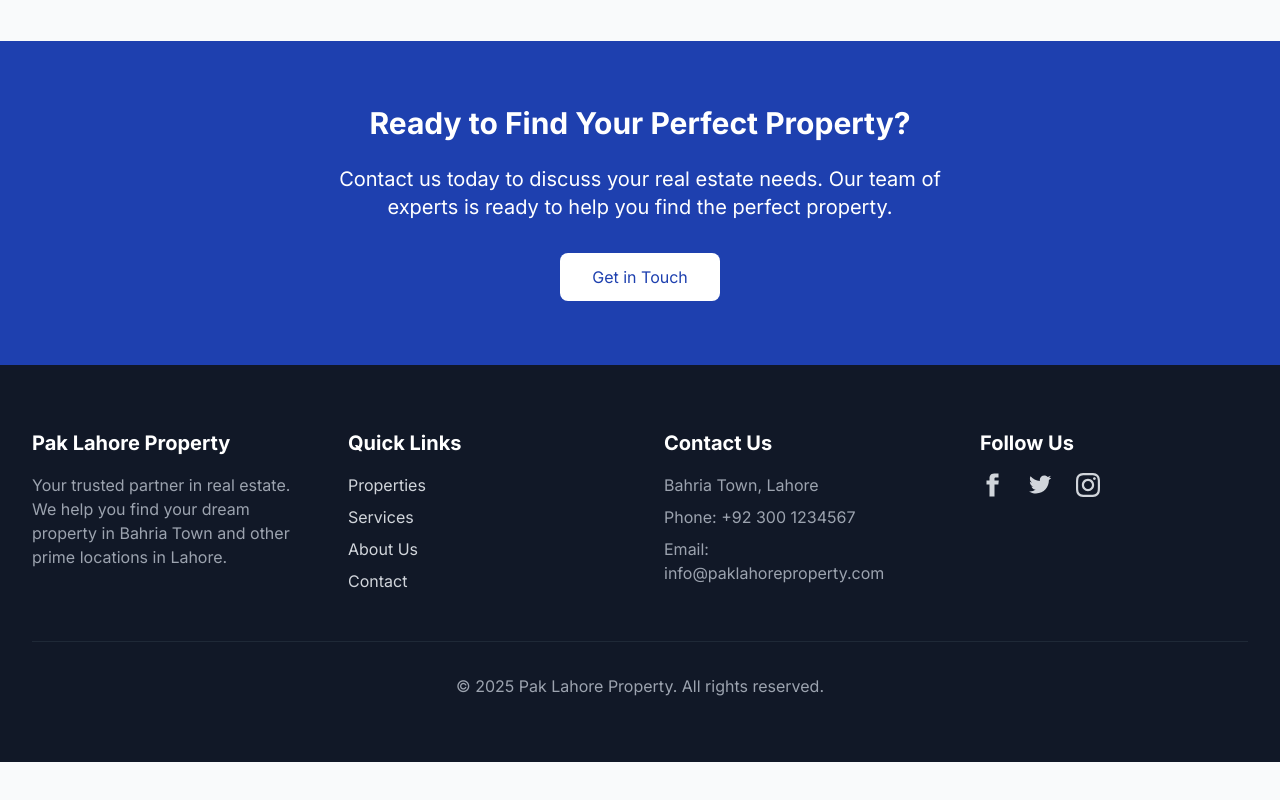
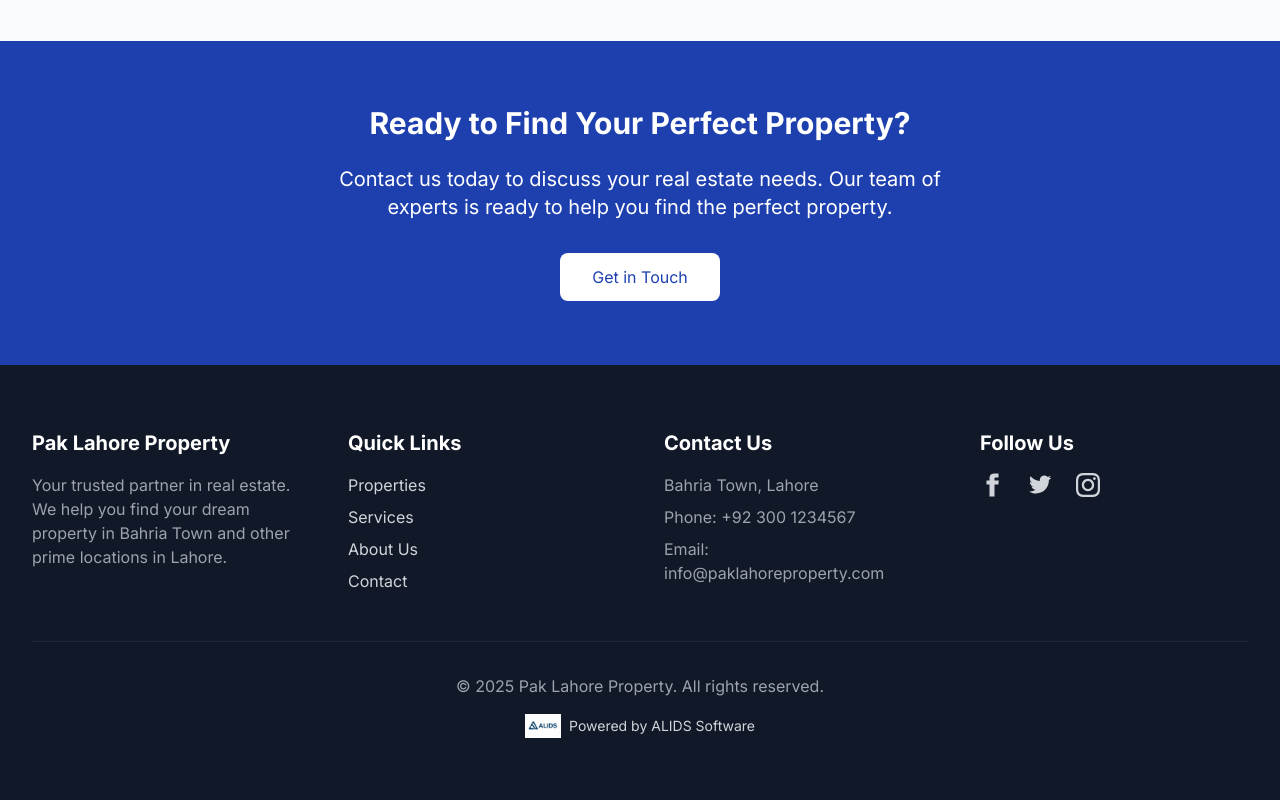
Before and after one commit to shahemwafi/pak, a Next.js app: page / in a window 1280 px wide. Shown: the part 1645-2445 px from the top of the page. Before the commit the page ends 2407 px from the top, so only its background shows below. Built offline with nearby package versions, Linux system fonts and the light colour scheme.

Commit message:
Fix ALIDS logo filename in footer and add correct logo image

```diff
--- a/src/components/Footer.tsx
+++ b/src/components/Footer.tsx
@@ -91,6 +91,12 @@ export default function Footer() {
 
         <div className="border-t border-gray-800 mt-12 pt-8 text-center text-gray-400">
           <p>&copy; {new Date().getFullYear()} Pak Lahore Property. All rights reserved.</p>
+          <div className="flex flex-col items-center justify-center mt-4 space-y-2">
+            <a href="https://www.alids.io" target="_blank" rel="noopener noreferrer" className="flex items-center space-x-2 text-sm text-gray-300 hover:text-primary transition-colors">
+              <img src="/images/alids.png" alt="ALIDS Logo" className="h-6 w-auto" />
+              <span>Powered by ALIDS Software</span>
+            </a>
+          </div>
         </div>
       </div>
     </footer>
```
Also changed, not shown: public/images/alids.png (added).
